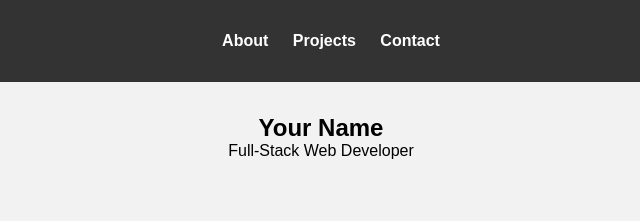
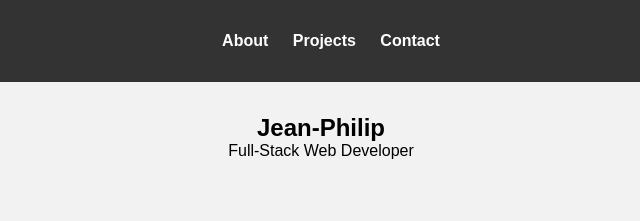
Before and after one commit to ClassyP/portfolio_zero, a plain HTML site: page index.html in a window 1280 px wide. Shown: the top 221 px of the page, 319-959 px from the left. Drawn offline with Linux system fonts and the light colour scheme.

Commit message:
Update index.html
small little changes: Added my name to to the site

```diff
--- a/index.html
+++ b/index.html
@@ -3,7 +3,7 @@
 <head>
     <meta charset="UTF-8">
     <meta name="viewport" content="width=device-width, initial-scale=1.0">
-    <title>Your Portfolio</title>
+    <title>My Portfolio</title>
     <link rel="stylesheet" href="styles.css">
 </head>
 <body>
@@ -19,7 +19,7 @@
 
     <section id="home" class="section">
         <div class="content">
-            <h1>Your Name</h1>
+            <h1>Jean-Philip </h1>
             <p>Full-Stack Web Developer</p>
         </div>
     </section>
```
